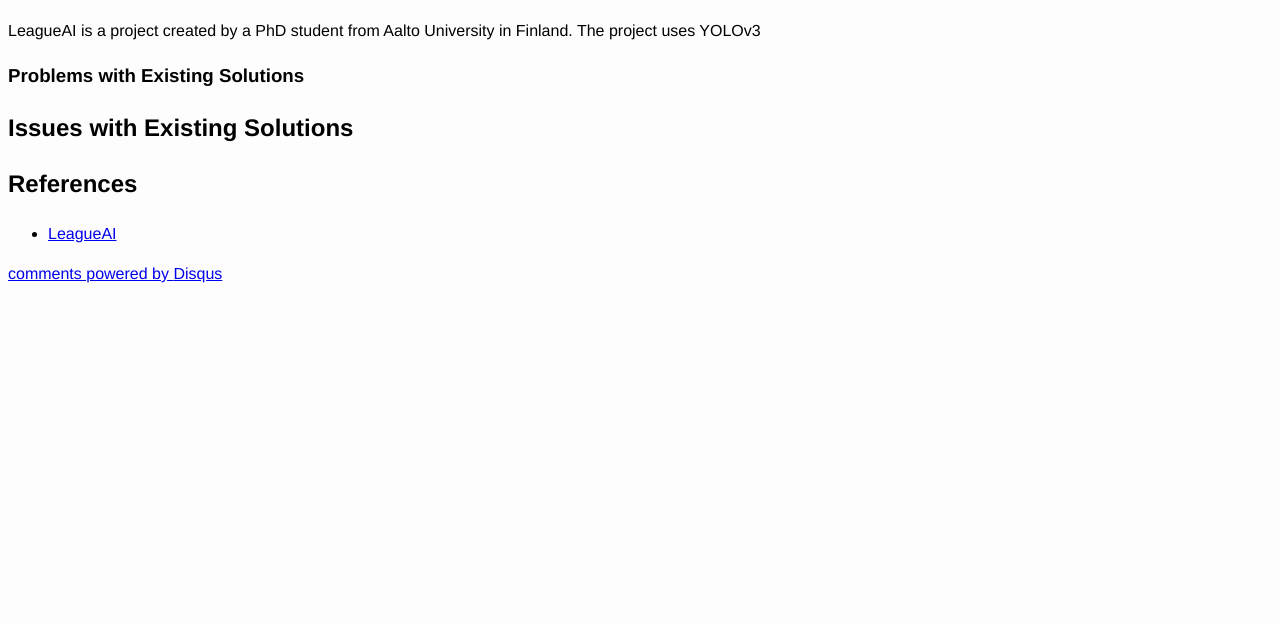
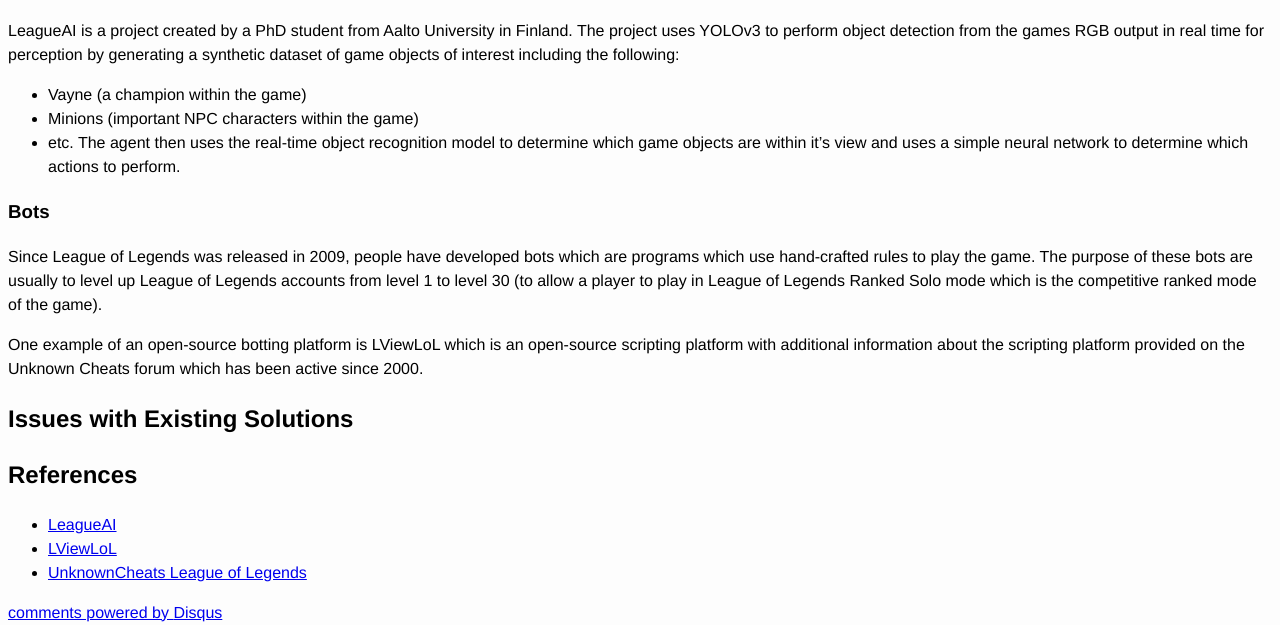
Before and after one commit to MiscellaneousStuff/miscellaneousstuff.github.io, a Jekyll site: the page built from _posts/2021-09-01-tlol-human-level-in-league-of-legends-using-deep-learning.markdown, in a window 1280 px wide, cut to the strip 777-1402 px from the top of the page. Built offline with Jekyll 4.4.1, drawn with Linux system fonts in a browser that asks for light colours; comment, search, counter and statistics services are not loaded; before the commit the page ends 1063 px from its top, so only the background shows below that.

Commit message:
league ai and bots tlol

```diff
--- a/_includes/youtubePlayer.html
+++ b/_includes/youtubePlayer.html
@@ -1,7 +1,7 @@
 <div class="embed-container">
     <iframe
         src="https://www.youtube.com/embed/{{ include.id }}"
-        width="700"
+        width="640"
         height="480"
         frameborder="0"
         allowfullscreen="">
--- a/_posts/2021-09-01-tlol-human-level-in-league-of-legends-using-deep-learning.markdown
+++ b/_posts/2021-09-01-tlol-human-level-in-league-of-legends-using-deep-learning.markdown
@@ -16,12 +16,31 @@
 {% include youtubePlayer.html id=page.leagueAiYouTubeID %}
 
 LeagueAI is a project created by a PhD student from Aalto University in Finland.
-The project uses YOLOv3
+The project uses YOLOv3 to perform object detection from the games RGB output in
+real time for perception by generating a synthetic dataset of game objects of interest
+including the following:
+- Vayne (a champion within the game)
+- Minions (important NPC characters within the game)
+- etc.
+The agent then uses the real-time object recognition model to determine which game
+objects are within it's view and uses a simple neural network to determine which actions
+to perform.
 
-### Problems with Existing Solutions
+### Bots
+Since League of Legends was released in 2009, people have developed bots which are
+programs which use hand-crafted rules to play the game. The purpose of these bots
+are usually to level up League of Legends accounts from level 1 to level 30 (to allow
+a player to play in League of Legends Ranked Solo mode which is the competitive ranked
+mode of the game).
+
+One example of an open-source botting platform is LViewLoL which is an open-source
+scripting platform with additional information about the scripting platform provided
+on the Unknown Cheats forum which has been active since 2000.
 
 ## Issues with Existing Solutions
 
 ## References
 
 - [LeagueAI](https://github.com/Oleffa/LeagueAI)
+- [LViewLoL](https://github.com/orkido/LViewLoL)
+- [UnknownCheats League of Legends](https://www.unknowncheats.me/forum/league-of-legends/)
```
